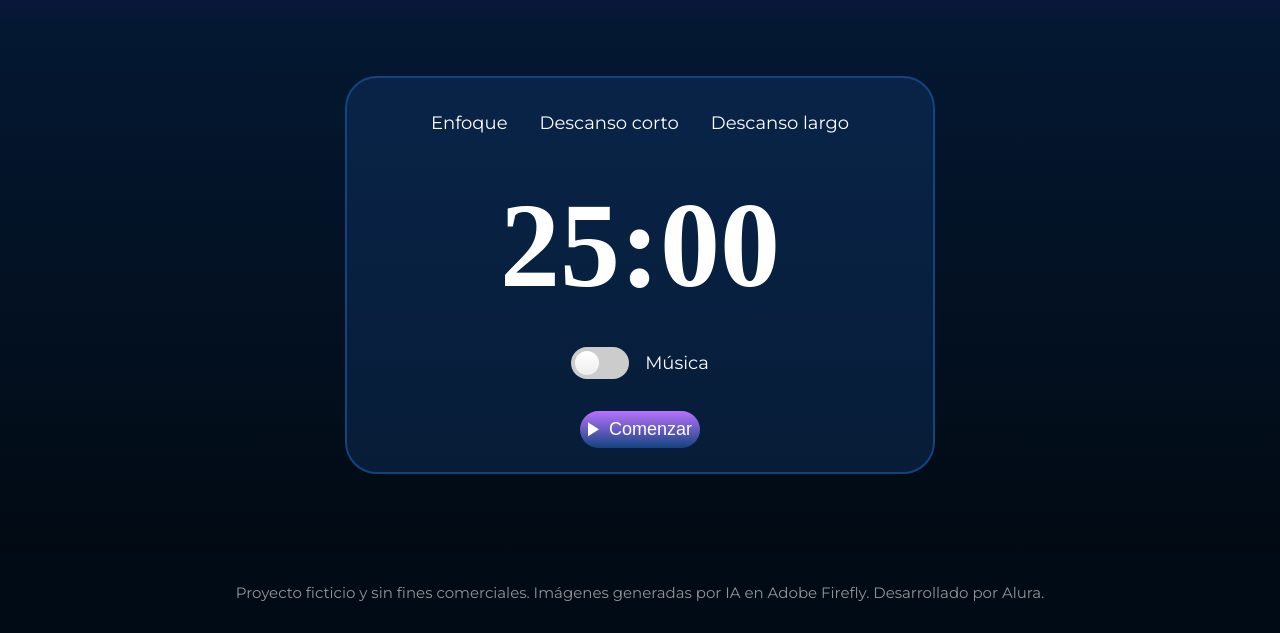
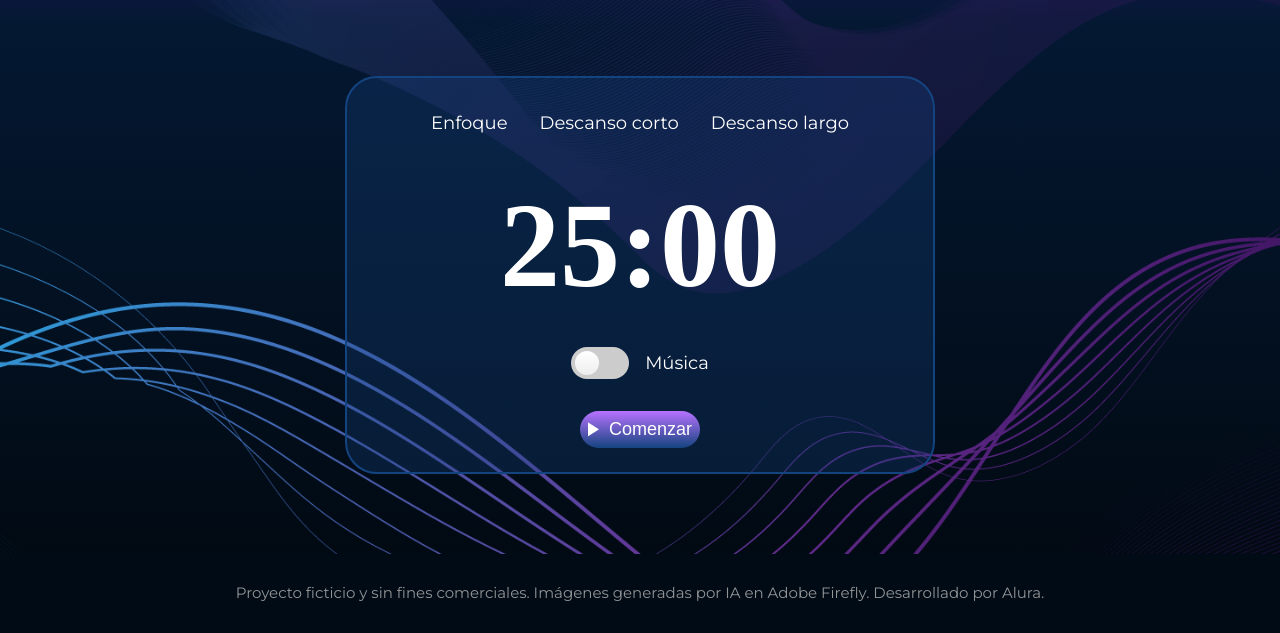
Before and after one commit to josecervera20/Fokus, a plain HTML site: page index.html in a window 1280 px wide. Shown: the part 548-1181 px from the top of the page. Drawn offline with nearby package versions, Linux system fonts and the light colour scheme; the site is published under a folder, as on GitHub Pages, so addresses that start at the root find nothing; a web font is replaced by a local one.

Commit message:
chore: Mejora la compatibilidad de rutas de imágenes en styles.css
Se han actualizado las rutas de las imágenes de `/imagenes/...` a `./imagenes/...` en `styles.css`. Este cambio asegura una mejor compatibilidad y resolución de rutas al trabajar con el proyecto en entornos de desarrollo local o diferentes estructuras de carpetas.

```diff
--- a/styles.css
+++ b/styles.css
@@ -37,7 +37,7 @@ html {
 /* Estilos de fondo y patrón para el cuerpo */
 body {
     min-height: 100vh;
-    background: url("/imagenes/pattern.png");
+    background: url("./imagenes/pattern.png");
     background-size: cover;
     background-repeat: no-repeat;
 }
```
